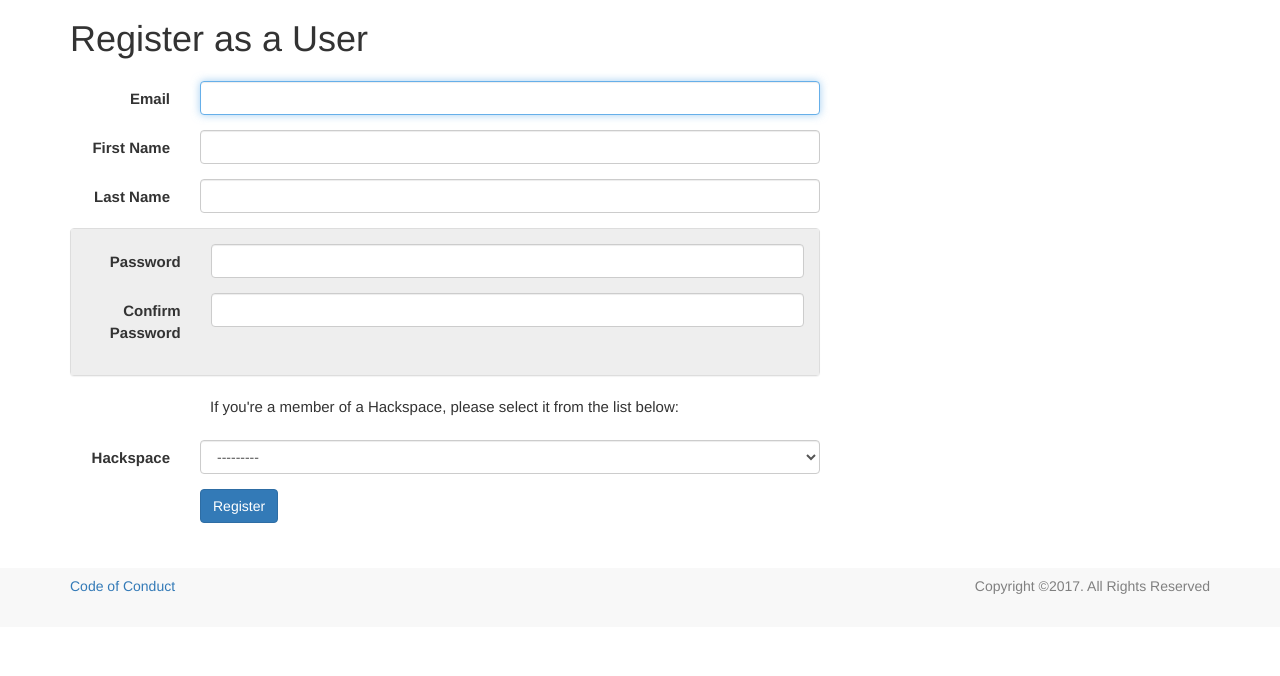
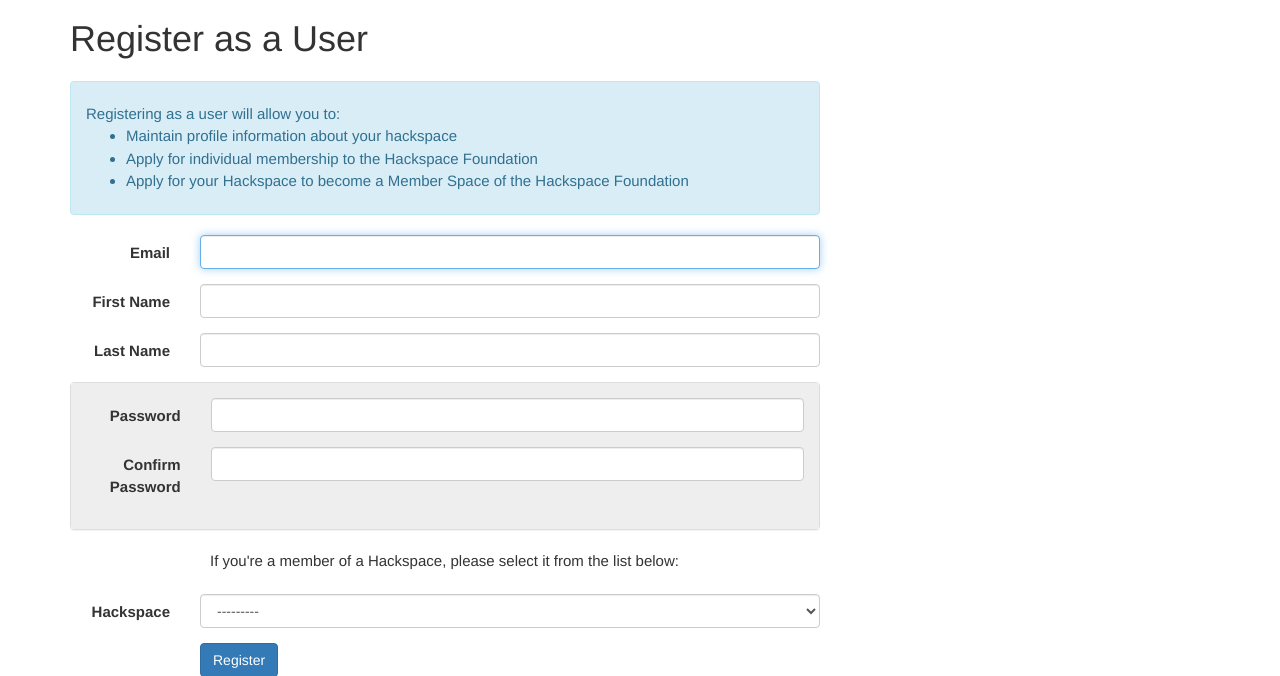
Before and after one commit to UKHackspaceFoundation/website, a Django app: page /signup in a window 1280 px wide. Shown: the part 51-727 px from the top of the page. Before the commit the page ends 645 px from the top, so only its background shows below. Run offline with Django 3.2, Linux system fonts and the light colour scheme; data that the repository does not hold is empty; some libraries are stand-ins or nearby versions.

Commit message:
Add signup introduction

```diff
--- a/main/templates/main/signup.html
+++ b/main/templates/main/signup.html
@@ -8,6 +8,16 @@
 <div class="row">
     <div class="col-md-8">
         <h1>Register as a User</h1>
+
+
+        <div class="alert alert-info" role="alert">
+            <p>Registering as a user will allow you to:</p>
+            <ul>
+                <li>Maintain profile information about your hackspace</li>
+                <li>Apply for individual membership to the Hackspace Foundation</li>
+                <li>Apply for your Hackspace to become a Member Space of the Hackspace Foundation</li>
+            </ul>
+        </div>
 
         <form method="POST" class="form-horizontal">
             {% csrf_token %}
```
